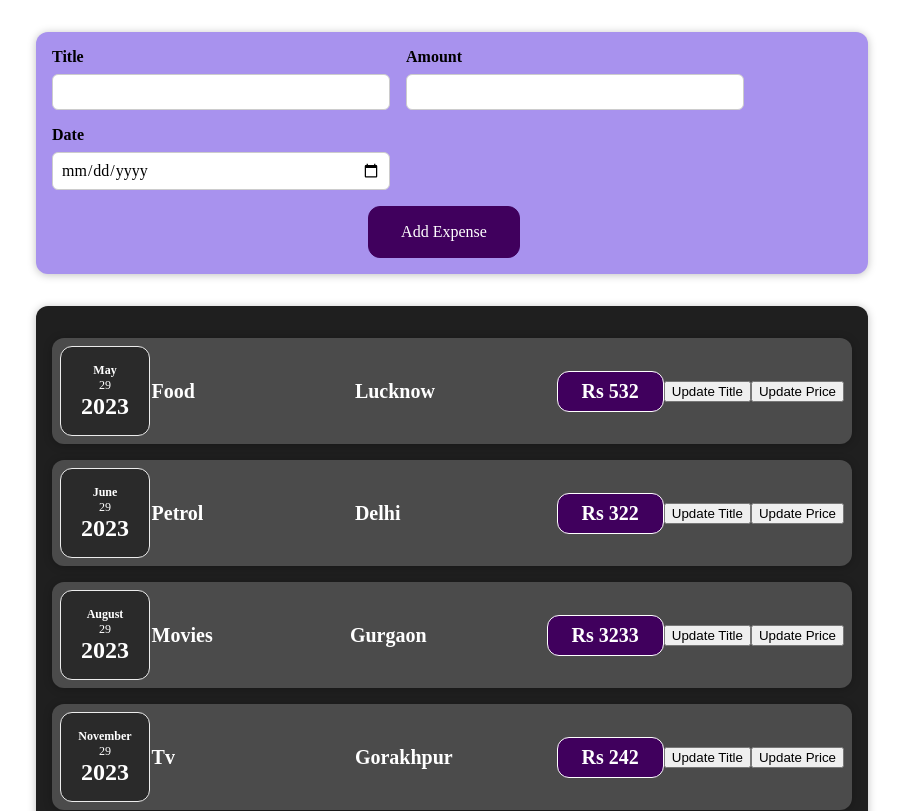
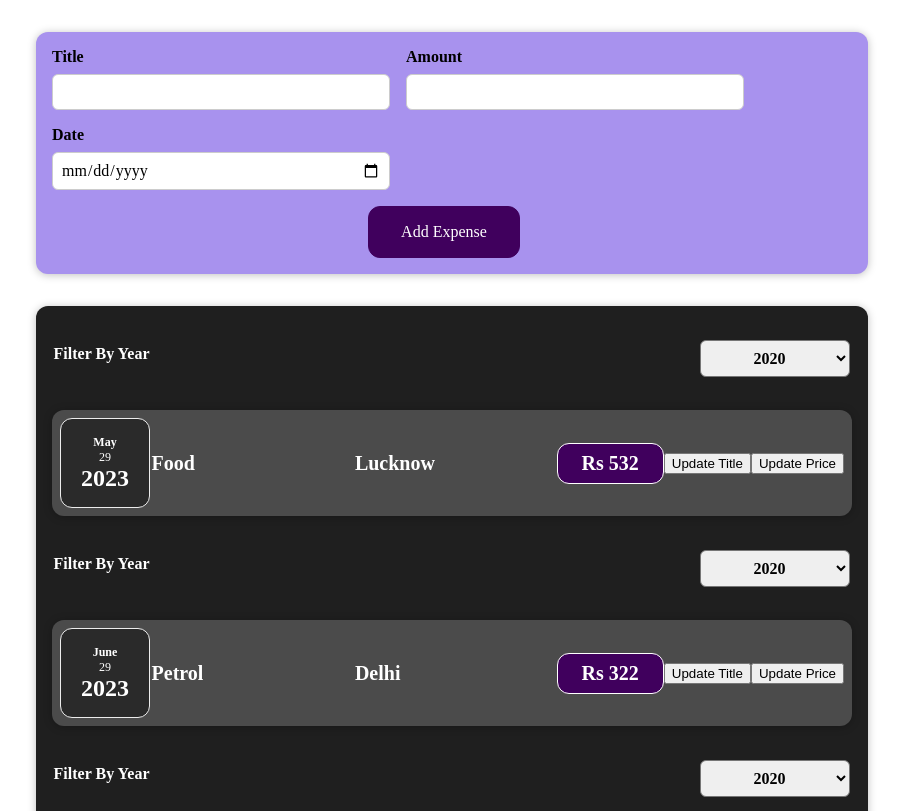
Before and after one commit to DevbratRai/sharpner_task, a React (Vite) app in the folder Expenses/: page / in a window 1280 px wide. Shown: the top 811 px of the page, without its empty margins (188-1091 px from the left). Built offline with nearby package versions, Linux system fonts and the light colour scheme.

Commit message:
PlaceHolder - Adding a filter which doesnt work on the expense tracker

```diff
--- a/Expenses/src/components/Expenses/Expenses.jsx
+++ b/Expenses/src/components/Expenses/Expenses.jsx
@@ -1,20 +1,32 @@
-import React from "react";
+import React, { useState } from "react";
 import ExpenseItems from "./ExpenseItems";
 import Card from "../UI/Card";
 import "./ExpenseItems.css";
 import "./Expenses.css";
+import ExpensesFilter from "./ExpensesFilter";
 
 const Expenses = (props) => {
+  const [filteredYear, setFilteredYear] = useState("2020");
+
+  const filterChangeHandler = (selectedYear) => {
+    setFilteredYear(selectedYear);
+  };
   return (
     <Card className="expenses">
       {props.arrItem.map((item) => {
         return (
+          <>
+            <ExpensesFilter
+              selected={filteredYear}
+              onChangeFilter={filterChangeHandler}
+            />
             <ExpenseItems
               title={item.title}
               date={item.date}
               amount={item.amount}
               LocationOfExpenditure={item.LocationOfExpenditure}
             />
+          </>
         );
       })}
     </Card>
--- /dev/null
+++ b/Expenses/src/components/Expenses/ExpensesFilter.css
@@ -0,0 +1,22 @@
+.expenses-filter {
+  color: white;
+  padding: 0.1rem;
+}
+
+.expense-filter_control {
+  display: flex;
+  width: 100%;
+  align-items: center;
+  justify-content: space-between;
+  margin: 1rem 0;
+}
+.expenses-filter label {
+  font-weight: bold;
+  margin-bottom: 0.5rem;
+}
+.expenses-filter select {
+  font: inherit;
+  padding: 0.5rem 3rem;
+  font-weight: bold;
+  border-radius: 6px;
+}
--- /dev/null
+++ b/Expenses/src/components/Expenses/ExpensesFilter.jsx
@@ -0,0 +1,24 @@
+import React from "react";
+import "./ExpensesFilter.css";
+
+function ExpensesFilter(props) {
+  const dropdownChangeHandler = (event) => {
+    props.onChangeFilter(event.target.value);
+  };
+
+  return (
+    <div className="expenses-filter">
+      <div className="expense-filter_control">
+        <label>Filter By Year</label>
+        <select value={props.selected} onChange={dropdownChangeHandler}>
+          <option value="2023">2023</option>
+          <option value="2022">2022</option>
+          <option value="2021">2021</option>
+          <option value="2020">2020</option>
+        </select>
+      </div>
+    </div>
+  );
+}
+
+export default ExpensesFilter;
```
Lines whose indentation alone changed are shown as unchanged.
